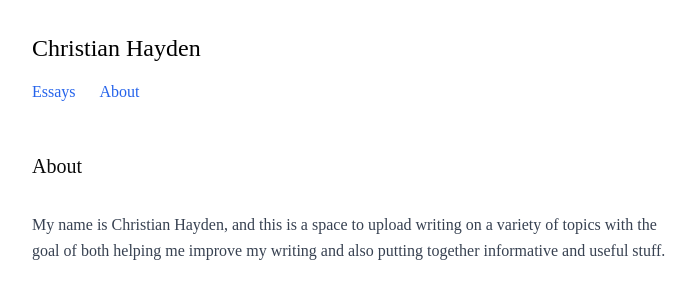
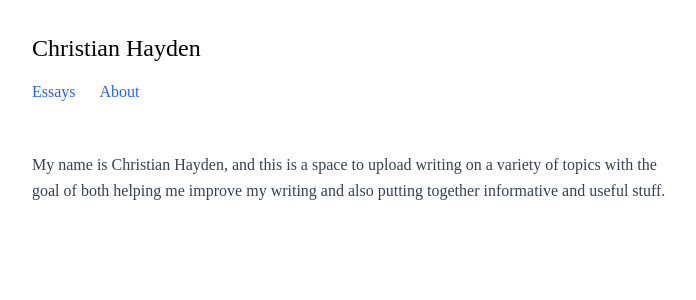
Before and after one commit to chayden2021/christianhayden.com, a Next.js app: page /about in a window 1280 px wide. Shown: the top 300 px of the page, without its empty margins (288-984 px from the left). Built offline with nearby package versions, Linux system fonts and the light colour scheme.

Commit message:
Update page.tsx

```diff
--- a/app/about/page.tsx
+++ b/app/about/page.tsx
@@ -21,7 +21,6 @@ export default function AboutPage() {
         </header>
 
         <main>
-          <h2 className="text-xl font-normal mb-8">About</h2>
           <div className="prose prose-lg max-w-none">
             <p className="text-gray-700 leading-relaxed mb-6">
                My name is Christian Hayden, and this is a space to upload writing on a variety of topics with the goal of both helping me improve my writing and also putting together informative and useful stuff.
```
